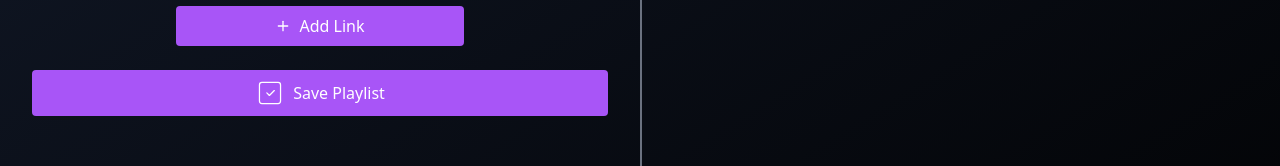
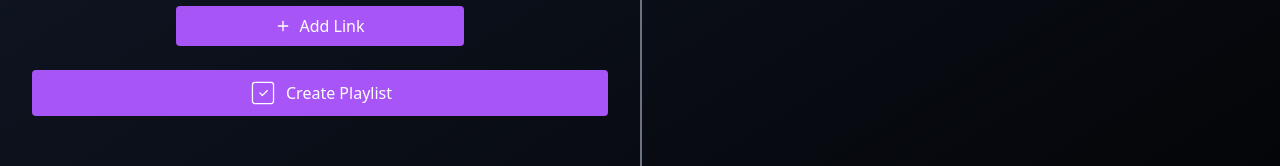
Before and after one commit to lokeshkrishna2003/EduMerge, a React (Create React App) app: page /user/create-playlist in a window 1280 px wide. Shown: the part 288-454 px from the top of the page. Built offline with nearby package versions, Linux system fonts and the light colour scheme.

Commit message:
modified create playlist

```diff
--- a/src/components/dashboard/CreatePlaylist.jsx
+++ b/src/components/dashboard/CreatePlaylist.jsx
@@ -42,7 +42,7 @@ const CreatePlaylist = () => {
     setLinks(items);
   };
 
-  const savePlaylist = () => {
+  const createPlaylist = () => {
     console.log("Playlist Name:", playlistName);
     console.log("Links:", links);
   };
@@ -114,11 +114,11 @@ const CreatePlaylist = () => {
         </div>
 
         <button
-          onClick={savePlaylist}
+          onClick={createPlaylist}
           className="flex items-center justify-center w-full px-4 py-2 text-center bg-purple-500 rounded hover:bg-purple-700 transition duration-300"
         >
           <CiSquareCheck size={30} className="mr-2" />
-          Save Playlist
+          Create Playlist
         </button>
       </div>
       <div
```
